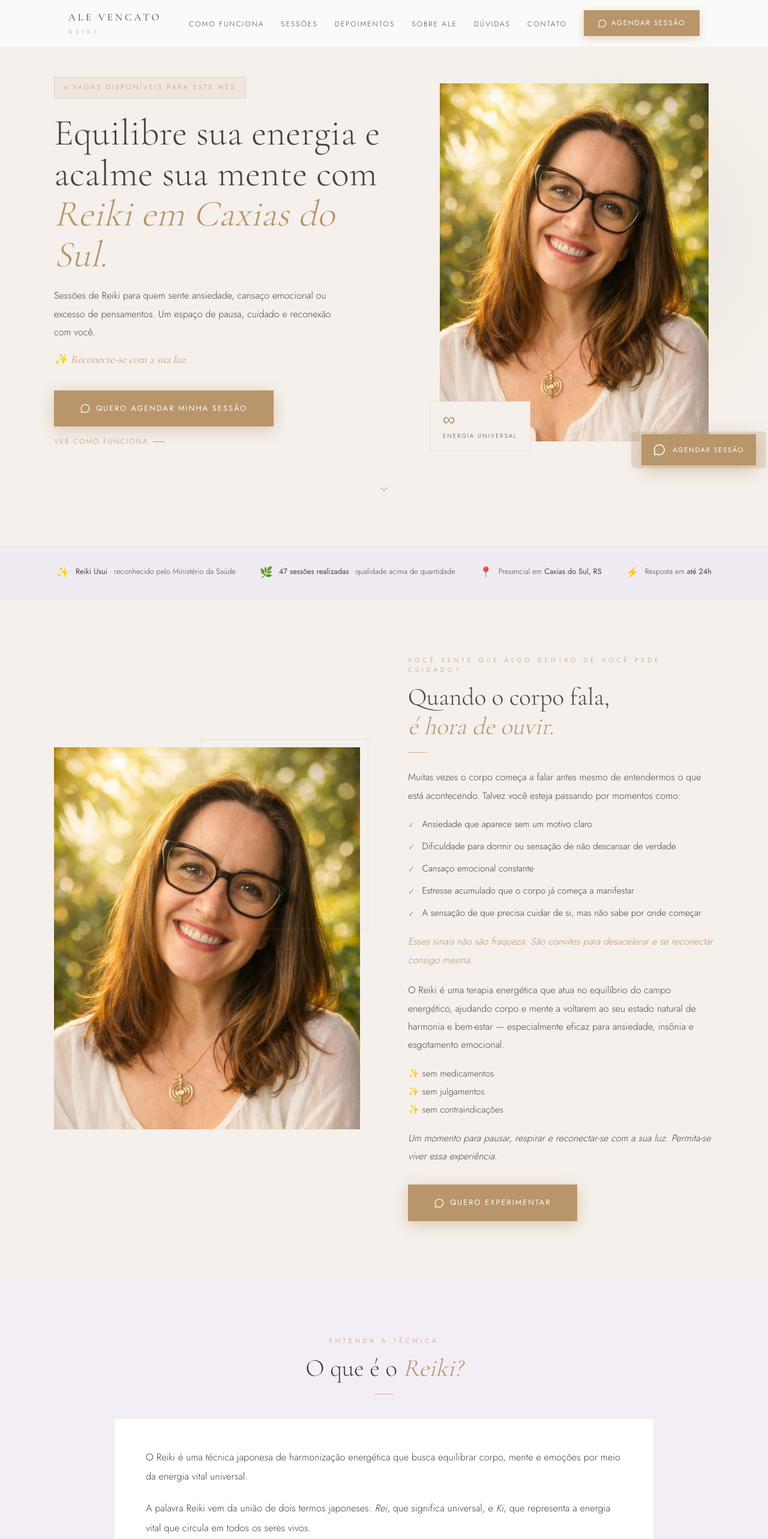
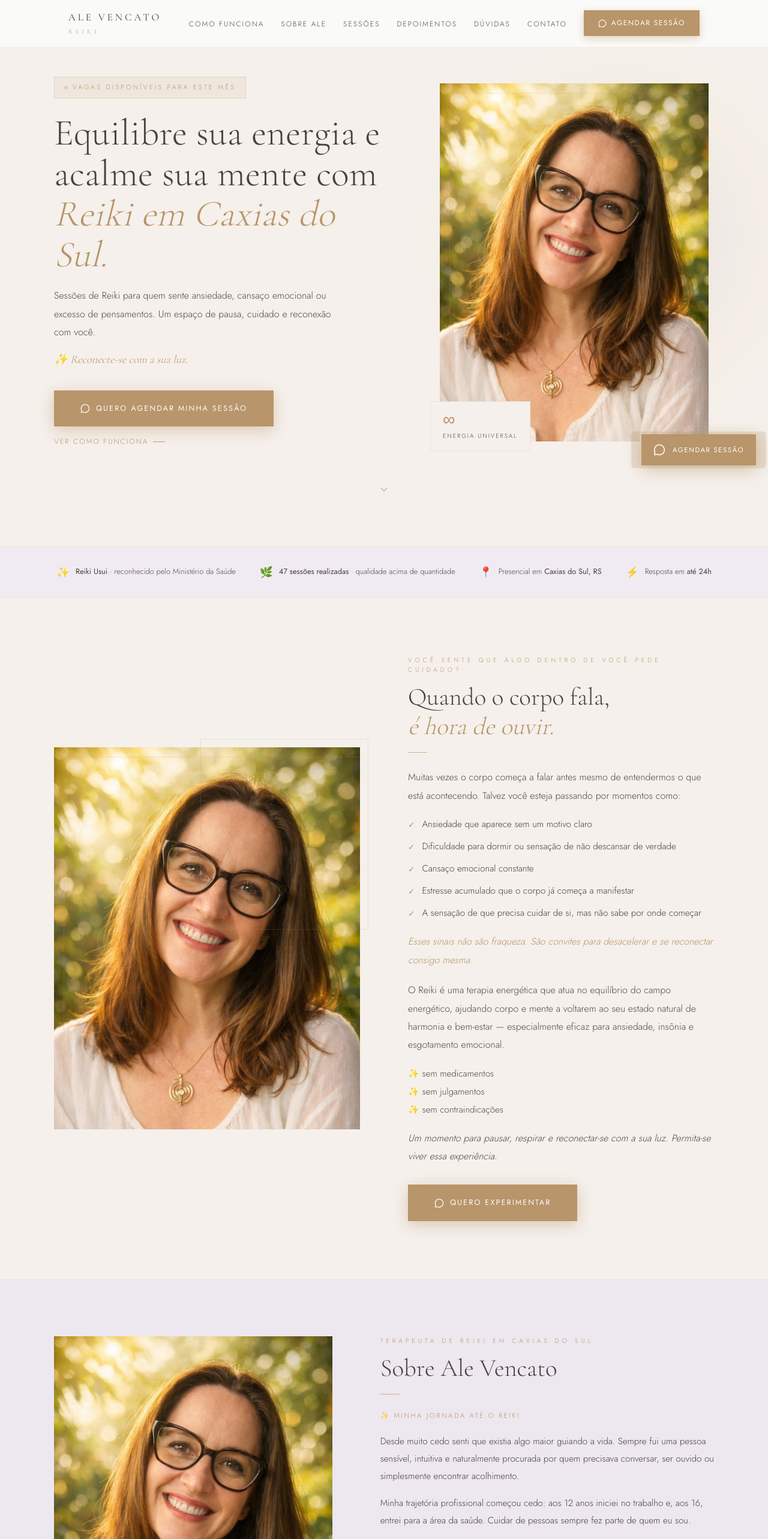
Before and after one commit to susiguerra1-pixel/alevencatoreiki, a Next.js app: page / in a window 1280 px wide. Shown: the top 2566 px of the page at 60% size. Built offline with nearby package versions, Linux system fonts and the light colour scheme.

Commit message:
feat: reordena seções e menu para otimização de conversão (CRO)
Co-Authored-By: Claude Sonnet 4.6 <noreply@anthropic.com>

```diff
--- a/src/app/page.tsx
+++ b/src/app/page.tsx
@@ -2,11 +2,11 @@ import Header from "@/components/Header";
 import Hero from "@/components/Hero";
 import SocialStrip from "@/components/SocialStrip";
 import ComoFunciona from "@/components/ComoFunciona";
-import OqueEReiki from "@/components/OqueEReiki";
+import SobreAle from "@/components/SobreAle";
 import Sessoes from "@/components/Sessoes";
 import Testimonials from "@/components/Testimonials";
+import OqueEReiki from "@/components/OqueEReiki";
 import FAQ from "@/components/FAQ";
-import SobreAle from "@/components/SobreAle";
 import FinalCTA from "@/components/FinalCTA";
 import LeadMagnet from "@/components/LeadMagnet";
 import Contato from "@/components/Contato";
@@ -22,10 +22,10 @@ export default function Home() {
         <Hero />
         <SocialStrip />
         <ComoFunciona />
-        <OqueEReiki />
+        <SobreAle />
         <Sessoes />
         <Testimonials />
-        <SobreAle />
+        <OqueEReiki />
         <FAQ />
         <FinalCTA />
         <LeadMagnet />
--- a/src/lib/constants.ts
+++ b/src/lib/constants.ts
@@ -43,9 +43,9 @@ export const whatsappLink = (message: string) =>
 /* ── Itens de navegação ── */
 export const NAV_ITEMS = [
   { label: "Como funciona", href: "#sobre" },
+  { label: "Sobre Ale", href: "#ale" },
   { label: "Sessões", href: "#sessoes" },
   { label: "Depoimentos", href: "#depoimentos" },
-  { label: "Sobre Ale", href: "#ale" },
   { label: "Dúvidas", href: "#objecoes" },
   { label: "Contato", href: "#contato" },
 ];
```
